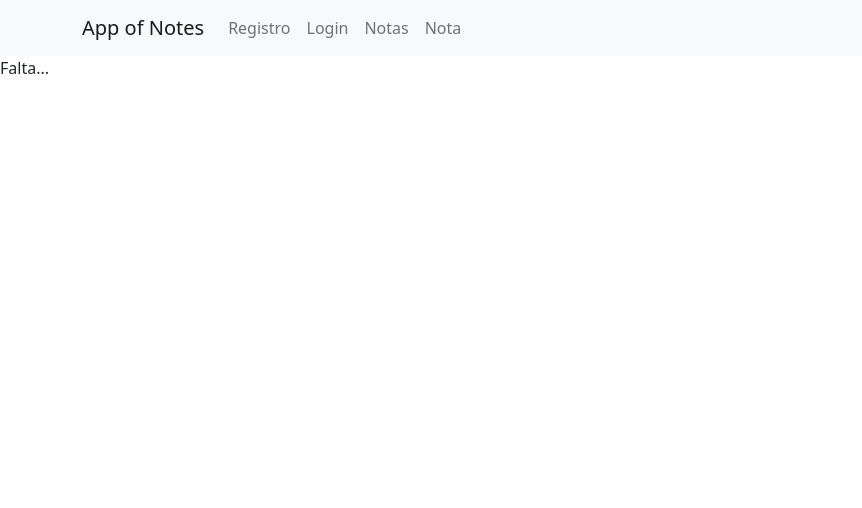
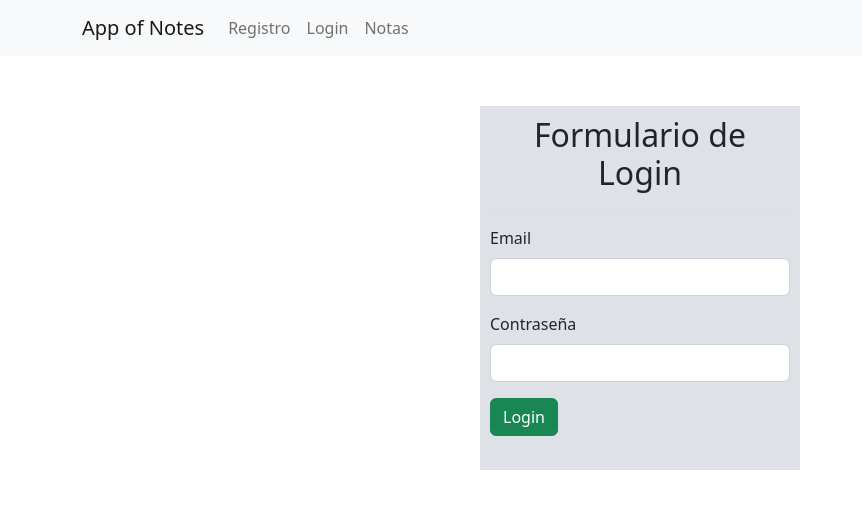
Before and after one commit to NVeronicaL/notesApp, a React (Create React App) app in the folder frontend/: page /login in a window 1280 px wide. Shown: the top 508 px of the page, without its empty margins (0-862 px from the left). Built offline with nearby package versions, Linux system fonts and the light colour scheme.

Commit message:
Modificando el FormLogin, uso de axios, agregando styles.

```diff
--- a/frontend/src/components/navbar/Navbar.js
+++ b/frontend/src/components/navbar/Navbar.js
@@ -17,7 +17,7 @@ const Menu = () => {
                 <Nav.Link href="/register">Registro</Nav.Link>
                 <Nav.Link href="/login">Login</Nav.Link>
                 <Nav.Link href="/notas">Notas</Nav.Link>
-                <Nav.Link href="/create-nota">Nota</Nav.Link>
+                {/* <Nav.Link href="/create-nota">Nota</Nav.Link> */}
                 </Nav>
             </Navbar.Collapse>
             </Container>
--- a/frontend/src/components/user/FormLogin.js
+++ b/frontend/src/components/user/FormLogin.js
@@ -1,13 +1,79 @@
 // import { render } from "@testing-library/react";
 import React, {useState, useEffect} from "react";
-// import {useParams, useNavigate} from "reac-router-dom";
+// import { useNavigate } from "react-router-dom";
 
-import * as Server from './UserServer';
+import axios from "axios";
+
+// import * as Server from './UserServer';
 
 const FormLogin = () => {
+    // const navigate = useNavigate();
+
+    // HOOK useState
+    const [user, setUser] = useState({
+        email: '',
+        password: ''
+    });
+
+    const handleInputChange = (e) => {
+        // console.log(e.target.name);
+        // console.log(e.target.value);
+        setUser({ ...user, [e.target.name]: e.target.value});
+    }
+
+    const handleSubmit = (event) => {
+        event.preventDefault();
+
+        // let formData = new FormData();
+        // formData.append('username', user.username);
+        // formData.append('email', user.email);
+        // formData.append('password', user.password);
+
+        axios
+        .post('http://127.0.0.1:8000/user/login', user, {
+            headers: {
+                "Content-Type": "application/json",
+            },
+        })
+        .then((response) => {
+            setUser(response.data);
+            // navigate('/notas');
+        });
+    }
+    // Efecto
+    useEffect(() => {
+    }, [])
 
     return(
-        <p>Falta...</p>
+        <>
+        <div>
+            <div className="col-md-3 mx-auto" style={{background:"#dee2e6",padding: "10px", marginTop: "50px"}}>
+            <h2 className="mb-3 text-center">Formulario de Login</h2>
+            <hr style={{color: 'pink'}}></hr>
+            <form className="form-register" onSubmit={handleSubmit}>
+                <div className="mb-3">
+                    <label className="form-label">Email</label>
+                    <input className="form-control" type={'email'} name={'email'} id={'email'}
+                           value={user.email} onChange={handleInputChange}>
+                    </input>
+                </div>
+                <div className="mb-3">
+                    <label className="form-label">Contraseña</label>
+                    <input className="form-control" type={'password'} name={'password'} id={'password'}
+                           value={user.password} onChange={handleInputChange}>
+                    </input>
+                </div>
+                <button
+                    type="submit"
+                    className="btn btn-block mb-4 btn-success"
+                    value={'Submit'}
+                    >
+                    Login
+                </button>
+            </form>
+            </div>
+        </div>
+        </>
     )
 }
 
```
